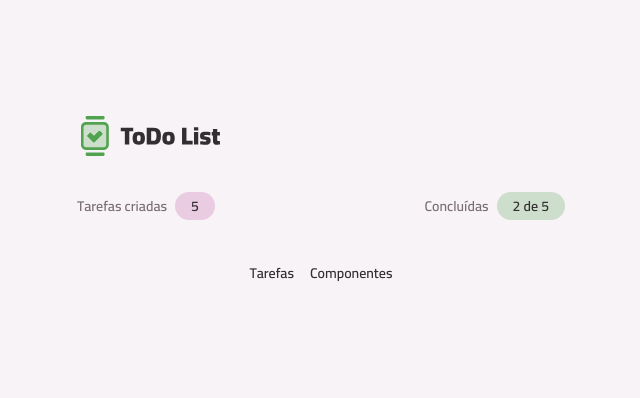
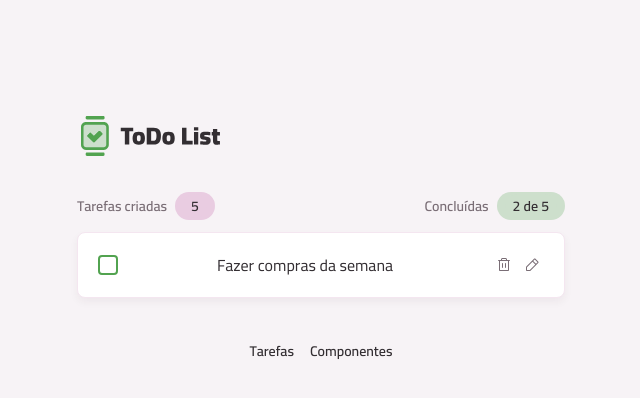
Before and after one commit to Brunogodoy2911/ToDo, a React (Vite) app: page / in a window 1280 px wide. Shown: the top 398 px of the page, without its empty margins (319-959 px from the left). Built offline with nearby package versions, Linux system fonts and the light colour scheme.

Commit message:
:sparkles: Criando Componente da Tarefa

```diff
--- /dev/null
+++ b/src/core-components/task-item.tsx
@@ -0,0 +1,53 @@
+import ButtonIcon from "../components/button-icon";
+import Card from "../components/card";
+import InputCheckbox from "../components/input-checkbox";
+import Text from "../components/text";
+import TrashIcon from "../assets/icons/Trash-Regular.svg?react";
+import PencilIcon from "../assets/icons/PencilSimple-Regular.svg?react";
+import XIcon from "../assets/icons/X-Regular.svg?react";
+import CheckIcon from "../assets/icons/Check-Regular.svg?react";
+import React from "react";
+import InputText from "../components/input-text";
+
+export function TaskItem() {
+  const [isEditing, setIsEditing] = React.useState(false);
+
+  function handleEditTask() {
+    setIsEditing(true);
+  }
+
+  function handleExitEditTask() {
+    setIsEditing(false);
+  }
+
+  return (
+    <Card size="md" className="flex items-center gap-4">
+      {!isEditing ? (
+        <>
+          <InputCheckbox />
+          <Text className="flex-1">Fazer compras da semana</Text>
+          <div className="flex gap-1">
+            <ButtonIcon icon={TrashIcon} variant="tertiary" />
+            <ButtonIcon
+              icon={PencilIcon}
+              variant="tertiary"
+              onClick={handleEditTask}
+            />
+          </div>
+        </>
+      ) : (
+        <>
+          <InputText className="flex-1" />
+          <div className="flex gap-1">
+            <ButtonIcon
+              icon={XIcon}
+              variant="secondary"
+              onClick={handleExitEditTask}
+            />
+            <ButtonIcon icon={CheckIcon} variant="primary" />
+          </div>
+        </>
+      )}
+    </Card>
+  );
+}
--- a/src/pages/page-home.tsx
+++ b/src/pages/page-home.tsx
@@ -1,4 +1,5 @@
 import Container from "../components/container";
+import { TaskItem } from "../core-components/task-item";
 import TasksSummary from "../core-components/tasks-summary";
 
 export default function PageHome() {
@@ -7,6 +8,8 @@
       <header className="flex items-center justify-between">
         <TasksSummary />
       </header>
+
+      <TaskItem />
     </Container>
   );
 }
```
